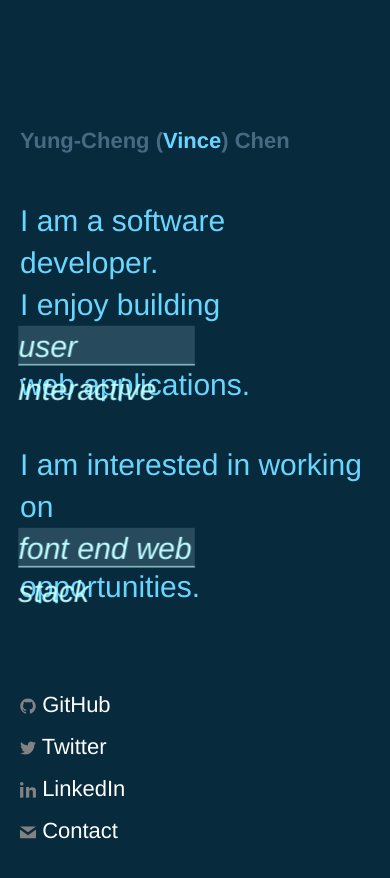
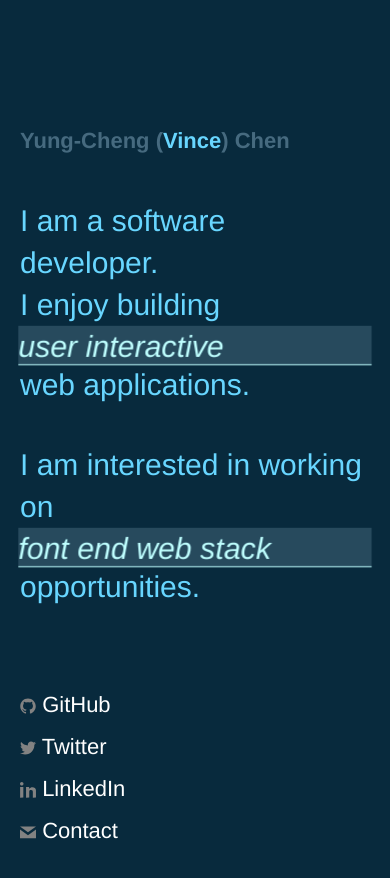
Before and after one commit to yungcheng/yungcheng.github.io, a Jekyll site: the page built from index.html, in a window 390 px wide. Shown: the top 878 px of the page. Built offline with Jekyll 4.4.1, drawn with Linux system fonts in a browser that asks for light colours.

Commit message:
add media query for mobile

```diff
--- a/_sass/_layout.scss
+++ b/_sass/_layout.scss
@@ -87,6 +87,12 @@
 	border-bottom: 1px solid #bfffff;
 }
 
+@include media-query($on-palm) {
+    .intro-h-txt {
+        width: 100%;
+    }
+}
+
 .intro-h1 {
 	-webkit-transform: translateZ($hightlight-height / 2);
 	-moz-transform: translateZ($hightlight-height / 2);
```
